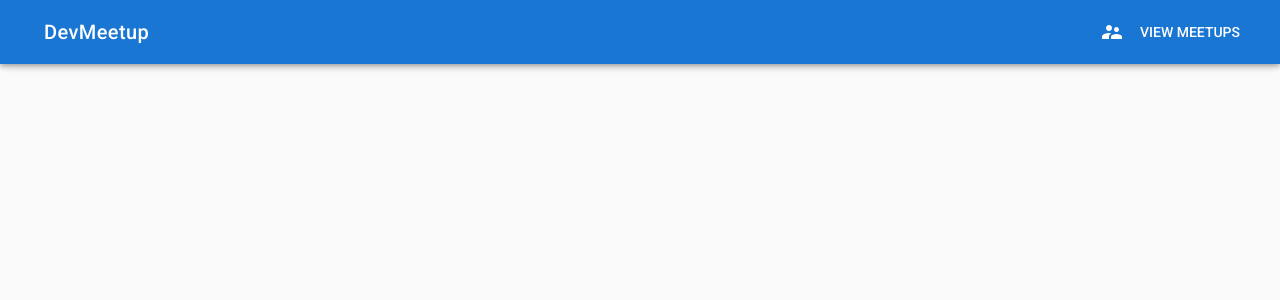
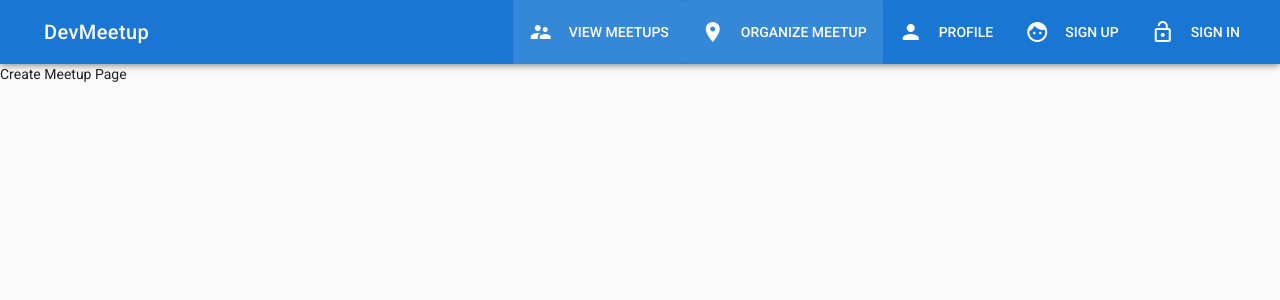
Before and after one commit to alyssonmota/devmeetup, a Vue app: page /meetups/new in a window 1280 px wide. Shown: the top 300 px of the page. Built offline with nearby package versions, Linux system fonts and the light colour scheme.

Commit message:
Dynamic menu

```diff
--- a/src/App.vue
+++ b/src/App.vue
@@ -5,11 +5,14 @@
       temporary
       fixed>
       <v-list>
-        <v-list-tile>
+        <v-list-tile
+          v-for="item in menuItems"
+          :key="item.title"
+          :to="item.link">
           <v-list-tile-action>
-            <v-icon>supervisor_account</v-icon>
+            <v-icon>{{ item.icon }}</v-icon>
           </v-list-tile-action>
-          <v-list-tile-content>View Meetups</v-list-tile-content>
+          <v-list-tile-content>{{ item.title }}</v-list-tile-content>
         </v-list-tile>
       </v-list>
     </v-navigation-drawer>
@@ -17,15 +20,24 @@
       <v-toolbar-side-icon
         @click.native.stop="sideNav = !sideNav"
         class="hidden-sm-and-up"></v-toolbar-side-icon>
-      <v-toolbar-title>DevMeetup</v-toolbar-title>
+      <v-toolbar-title>
+        <router-link to="/" tag="span" style="cursor: pointer">DevMeetup</router-link>
+      </v-toolbar-title>
       <v-spacer></v-spacer>
       <v-toolbar-items class="hidden-xs-only">
-        <v-btn flat>
-          <v-icon left>supervisor_account</v-icon>
-          View Meetups
+        <v-btn
+          flat
+          v-for="item in menuItems"
+          :key="item.title"
+          :to="item.link">
+          <v-icon left>{{ item.icon }}</v-icon>
+          {{ item.title }}
         </v-btn>
       </v-toolbar-items>
     </v-toolbar>
+    <main>
+      <router-view></router-view>
+    </main>
   </v-app>
 </template>
 
@@ -34,6 +46,13 @@
   data() {
     return {
       sideNav: false,
+      menuItems: [
+        { icon: 'supervisor_account', title: 'View Meetups', link: '/meetups' },
+        { icon: 'room', title: 'Organize Meetup', link: '/meetups/new' },
+        { icon: 'person', title: 'Profile', link: '/profile' },
+        { icon: 'face', title: 'Sign up', link: '/signup' },
+        { icon: 'lock_open', title: 'Sign in', link: '/meetups/signin' },
+      ],
     };
   },
   name: 'App',
--- a/src/components/HelloWorld.vue
+++ /dev/null
@@ -1,35 +0,0 @@
-<template>
-  <v-container fluid>
-    <v-slide-y-transition mode="out-in">
-      <v-layout column align-center>
-        <img src="@/assets/logo.png" alt="Vuetify.js" class="mb-5">
-        <blockquote>
-          &#8220;First, solve the problem. Then, write the code.&#8221;
-          <footer>
-            <small>
-              <em>&mdash;John Johnson</em>
-            </small>
-          </footer>
-        </blockquote>
-      </v-layout>
-    </v-slide-y-transition>
-  </v-container>
-</template>
-
-<!-- Add "scoped" attribute to limit CSS to this component only -->
-<style scoped>
-h1, h2 {
-  font-weight: normal;
-}
-ul {
-  list-style-type: none;
-  padding: 0;
-}
-li {
-  display: inline-block;
-  margin: 0 10px;
-}
-a {
-  color: #42b983;
-}
-</style>
--- /dev/null
+++ b/src/components/Home.vue
@@ -0,0 +1,5 @@
+<template>
+  <div>
+    <p>Home Page</p>
+  </div>
+</template>
--- /dev/null
+++ b/src/components/Meetup/CreateMeetup.vue
@@ -0,0 +1,5 @@
+<template>
+  <div>
+    <p>Create Meetup Page</p>
+  </div>
+</template>
--- /dev/null
+++ b/src/components/Meetup/Meetups.vue
@@ -0,0 +1,5 @@
+<template>
+  <div>
+    <p>Meetups Page</p>
+  </div>
+</template>
--- /dev/null
+++ b/src/components/User/Home.vue
@@ -0,0 +1,5 @@
+<template>
+  <div>
+    <p>Home Page</p>
+  </div>
+</template>
--- /dev/null
+++ b/src/components/User/Profile.vue
@@ -0,0 +1,5 @@
+<template>
+  <div>
+    <p>Profile Page</p>
+  </div>
+</template>
--- /dev/null
+++ b/src/components/User/Signin.vue
@@ -0,0 +1,5 @@
+<template>
+  <div>
+    <p>Signin Page</p>
+  </div>
+</template>
--- /dev/null
+++ b/src/components/User/Signup.vue
@@ -0,0 +1,5 @@
+<template>
+  <div>
+    <p>Signup Page</p>
+  </div>
+</template>
--- a/src/router/index.js
+++ b/src/router/index.js
@@ -1,6 +1,11 @@
 import Vue from 'vue';
 import Router from 'vue-router';
-import HelloWorld from '@/components/HelloWorld';
+import Home from '@/components/Home';
+import Meetups from '@/components/Meetup/Meetups';
+import CreateMeetup from '@/components/Meetup/CreateMeetup';
+import Profile from '@/components/User/Profile';
+import Signup from '@/components/User/Signup';
+import Signin from '@/components/User/Signin';
 
 Vue.use(Router);
 
@@ -8,8 +13,34 @@
   routes: [
     {
       path: '/',
-      name: 'HelloWorld',
-      component: HelloWorld,
+      name: 'Home',
+      component: Home,
+    },
+    {
+      path: '/meetups',
+      name: 'Meetups',
+      component: Meetups,
+    },
+    {
+      path: '/meetups/new',
+      name: 'CreateMeetup',
+      component: CreateMeetup,
+    },
+    {
+      path: '/profile',
+      name: 'Profile',
+      component: Profile,
+    },
+    {
+      path: '/signup',
+      name: 'Signup',
+      component: Signup,
+    },
+    {
+      path: '/meetups/signin',
+      name: 'Signin',
+      component: Signin,
     },
   ],
+  mode: 'history',
 });
```
